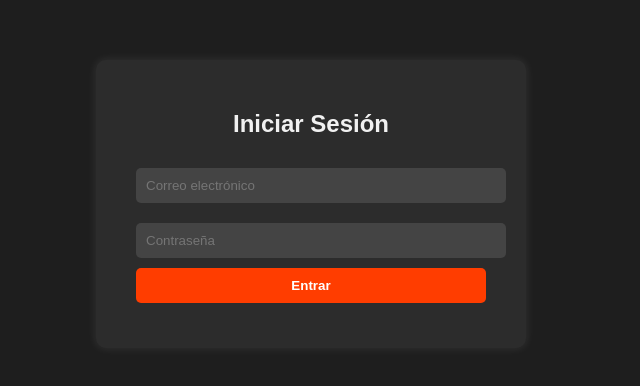
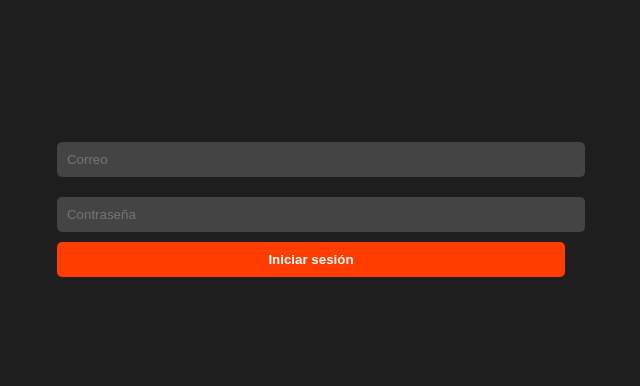
Before and after one commit to BRANDON-VILLANUEVA137/Administracion_de_cine, a website: page views/Login.html in a window 1280 px wide. Shown: the part 196-582 px from the top of the page, without its empty margins (329-969 px from the left). Drawn offline with Linux system fonts and the light colour scheme.

Commit message:
Todas las views

```diff
--- a/views/Login.html
+++ b/views/Login.html
@@ -1,21 +1,16 @@
 <!DOCTYPE html>
 <html lang="es">
 <head>
-  <meta charset="UTF-8" />
-  <meta name="viewport" content="width=device-width, initial-scale=1.0"/>
-  <title>Login 🎬</title>
-  <link rel="stylesheet" href="/public/css/login.css" />
+  <meta charset="UTF-8">
+  <title>Login</title>
+  <link rel="stylesheet" href="/public/css/login.css">
 </head>
 <body>
-  <div class="login-container">
-    <h2>Iniciar Sesión</h2>
-    <form id="loginForm">
-      <input type="email" id="email" placeholder="Correo electrónico" required />
-      <input type="password" id="password" placeholder="Contraseña" required />
-      <button type="submit">Entrar</button>
-      <p id="errorMsg" class="error-msg"></p>
-    </form>
-  </div>
+  <form id="loginForm">
+    <input type="email" id="email" placeholder="Correo" autocomplete="email" required>
+    <input type="password" id="password" placeholder="Contraseña" autocomplete="current-password" required>
+    <button type="submit">Iniciar sesión</button>
+  </form>
 
   <script src="/public/js/login.js"></script>
 </body>
```
